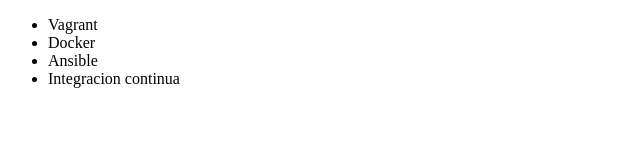
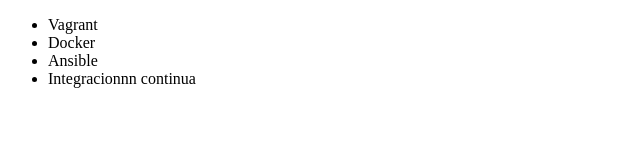
Before and after one commit to Franciscoleiva2/alura-git, a plain HTML site: page index.html in a window 1280 px wide. Shown: the full height of the page, 0-640 px from the left. Drawn offline with Linux system fonts and the light colour scheme.

Commit message:
se modifico las nnn

```diff
--- a/index.html
+++ b/index.html
@@ -9,7 +9,7 @@
          <li> Vagrant </li>
          <li> Docker </li>
          <li> Ansible </li>
-         <li> Integracion continua </li>
+         <li> Integracionnn continua </li>
      </ul>
 </body>
 </html>
```
